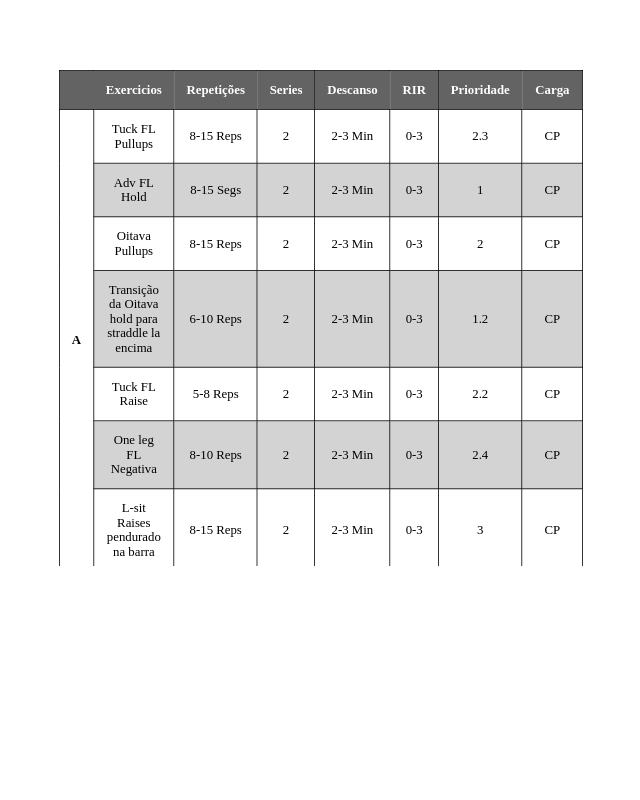
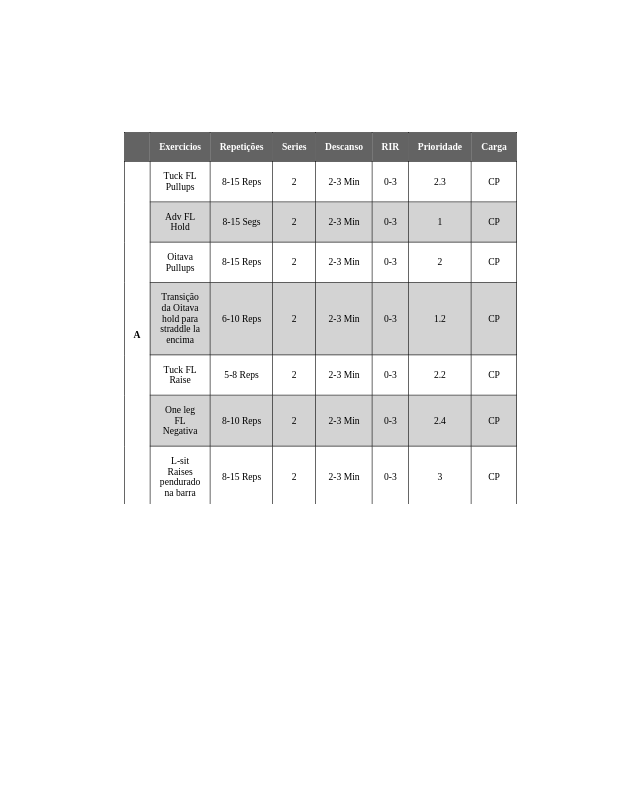
Before and after one commit to WillTHdev/Treino, a plain HTML site: page index.html in a window 1280 px wide. Shown: the whole page, without its empty margins (320-960 px from the left). Drawn offline with Linux system fonts and the light colour scheme.

Commit message:
Update index.html

```diff
--- a/index.html
+++ b/index.html
@@ -48,6 +48,12 @@
 
         body{
             height: 90vh;
+        }
+
+        @media (min-width: 600px){
+            div{
+                scale: 0.6;
+            }
         }
     </style>
 </head>
```
